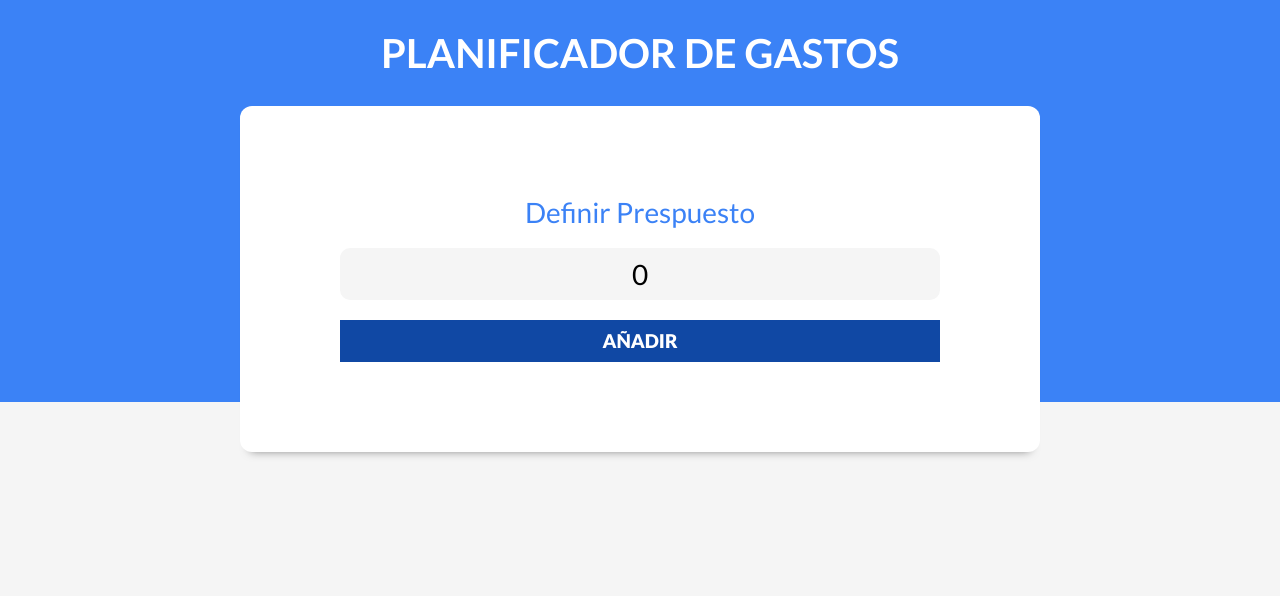
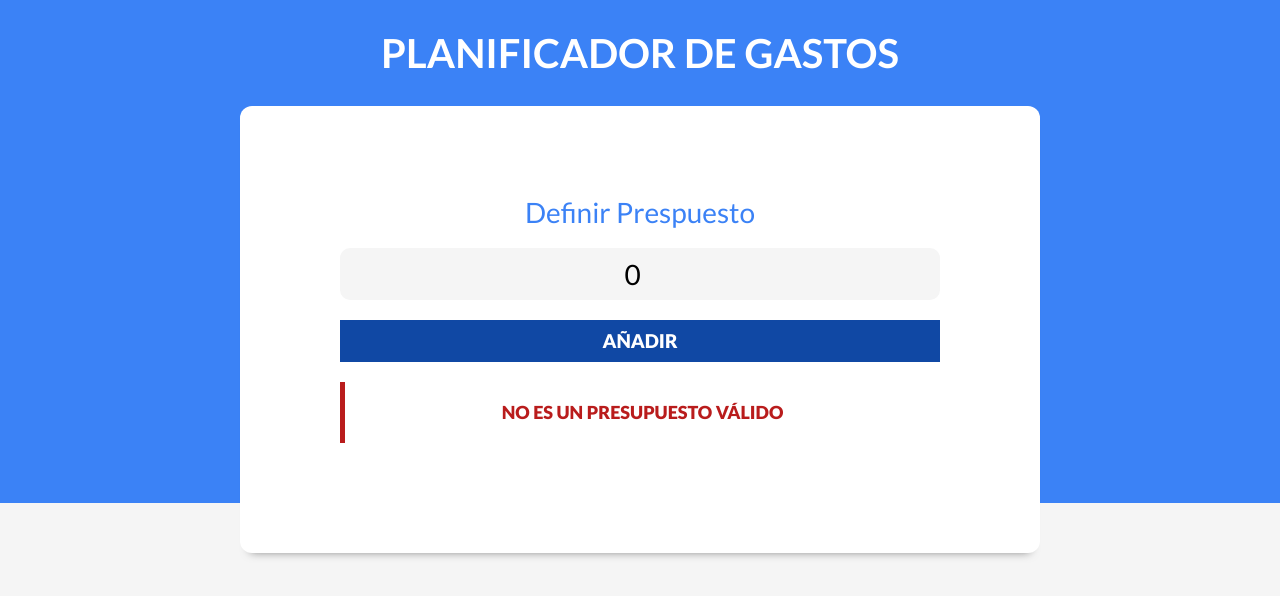
Before and after one commit to beenacoder/budget-app, a React (Vite) app: page / in a window 1280 px wide. Both pictures are taken after a click on the input "Añadir". Shown: the top 596 px of the page. Built offline with nearby package versions, Linux system fonts and the light colour scheme.

Commit message:
Agregue componente presupuesto con valor

```diff
--- a/src/App.jsx
+++ b/src/App.jsx
@@ -3,12 +3,16 @@ import Header from './components/Header';
 
 function App() {
   const [presupuesto, setPresupuesto] = useState(0);
+  const [isValidPresupuesto, setIsValidPresupuesto] = useState(false);
+
 
   return (
     <div>
       <Header
         presupuesto={presupuesto}
         setPresupuesto={setPresupuesto}
+        isValidPresupuesto={isValidPresupuesto}
+        setIsValidPresupuesto={setIsValidPresupuesto}
       />
     </div>
   )
--- /dev/null
+++ b/src/components/ControlPresupuesto.jsx
@@ -0,0 +1,16 @@
+import React from 'react'
+
+const ControlPresupuesto = ({presupuesto}) => {
+  return (
+    <div className='contenedor-presupuesto contenedor sombra dos-columnas'>
+        <div>Aqui el Grafico</div>
+        <div className='contenido-presupuesto'>
+            <p>
+                <span>Presupuesto:</span> ${presupuesto}
+            </p>
+        </div>
+    </div>
+  )
+}
+
+export default ControlPresupuesto
--- a/src/components/Header.jsx
+++ b/src/components/Header.jsx
@@ -1,16 +1,26 @@
 import React from 'react'
 import NewBudget from './NewBudget'
+import ControlPresupuesto from './ControlPresupuesto'
 
 
-const Header = ({ presupuesto, setPresupuesto }) => {
+const Header = ({ presupuesto, setPresupuesto, isValidPresupuesto, setIsValidPresupuesto }) => {
   return (
     <header>
         <h1>Planificador de Gastos</h1>
 
+      {isValidPresupuesto ? (
+        <ControlPresupuesto
+          presupuesto={presupuesto}
+        />
+      ) : (
         <NewBudget
-            presupuesto={presupuesto}
-            setPresupuesto={setPresupuesto}
+          presupuesto={presupuesto}
+          setPresupuesto={setPresupuesto}
+          setIsValidPresupuesto={setIsValidPresupuesto}
         />
+      )
+      }
+
     </header>
 
   )
--- /dev/null
+++ b/src/components/Mensaje.jsx
@@ -0,0 +1,9 @@
+import React from 'react'
+
+const Mensaje = ({children, tipo}) => {
+  return (
+    <div className={`alerta ${tipo}`}>{children}</div>
+  )
+}
+
+export default Mensaje
--- a/src/components/NewBudget.jsx
+++ b/src/components/NewBudget.jsx
@@ -1,16 +1,19 @@
-import React from 'react'
+import { useState } from "react";
+import Mensaje from "./Mensaje";
 
-const NewBudget = ({ presupuesto, setPresupuesto }) => {
+const NewBudget = ({ presupuesto, setPresupuesto, setIsValidPresupuesto }) => {
+    const [mensaje, setMensaje] = useState("");
 
     const handlePresupuesto = (e) => {
         e.preventDefault();
 
-        if(!Number(presupuesto) || Number(presupuesto)< 0){
-            console.log("NO es un presupuesto válido");
-        } else {
-            console.log("SI es un presupuesto válido");
+        if(!presupuesto || presupuesto< 0){
+            setMensaje("NO es un presupuesto válido");
+            return;
+        }
+        setMensaje('');
+        setIsValidPresupuesto(true);
 
-        }
     }
 
   return (
@@ -20,14 +23,15 @@ const NewBudget = ({ presupuesto, setPresupuesto }) => {
                 <label>Definir Prespuesto</label>
 
                 <input
-                    type="text"
+                    type="number"
                     className='nuevo-presupuesto'
                     placeholder='Añade tu presupuesto'
                     value={presupuesto}
-                    onChange={e => setPresupuesto(e.target.value)}
+                    onChange={e => setPresupuesto(Number(e.target.value))}
                 />
             </div>
             <input type="submit" value="Añadir" />
+            {mensaje && <Mensaje tipo="error">{mensaje}</Mensaje>}
         </form>
     </div>
 
```
